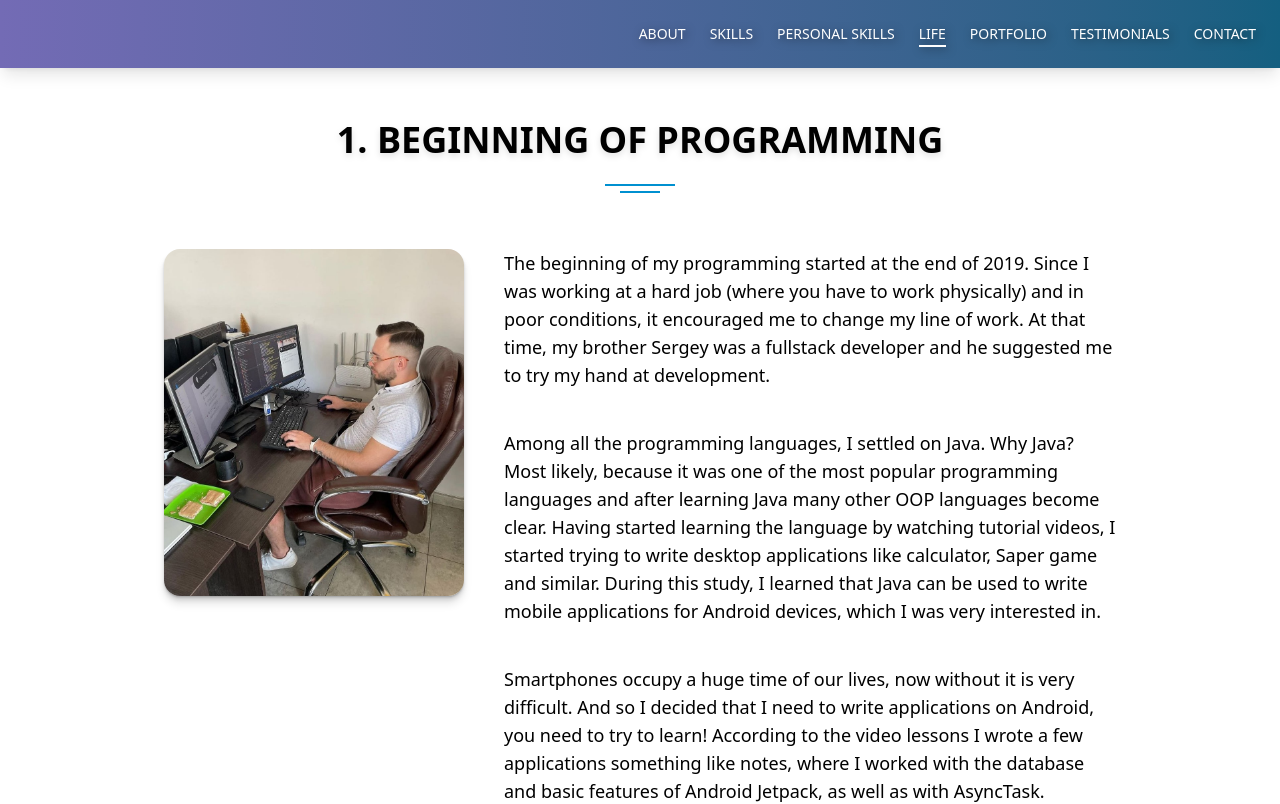
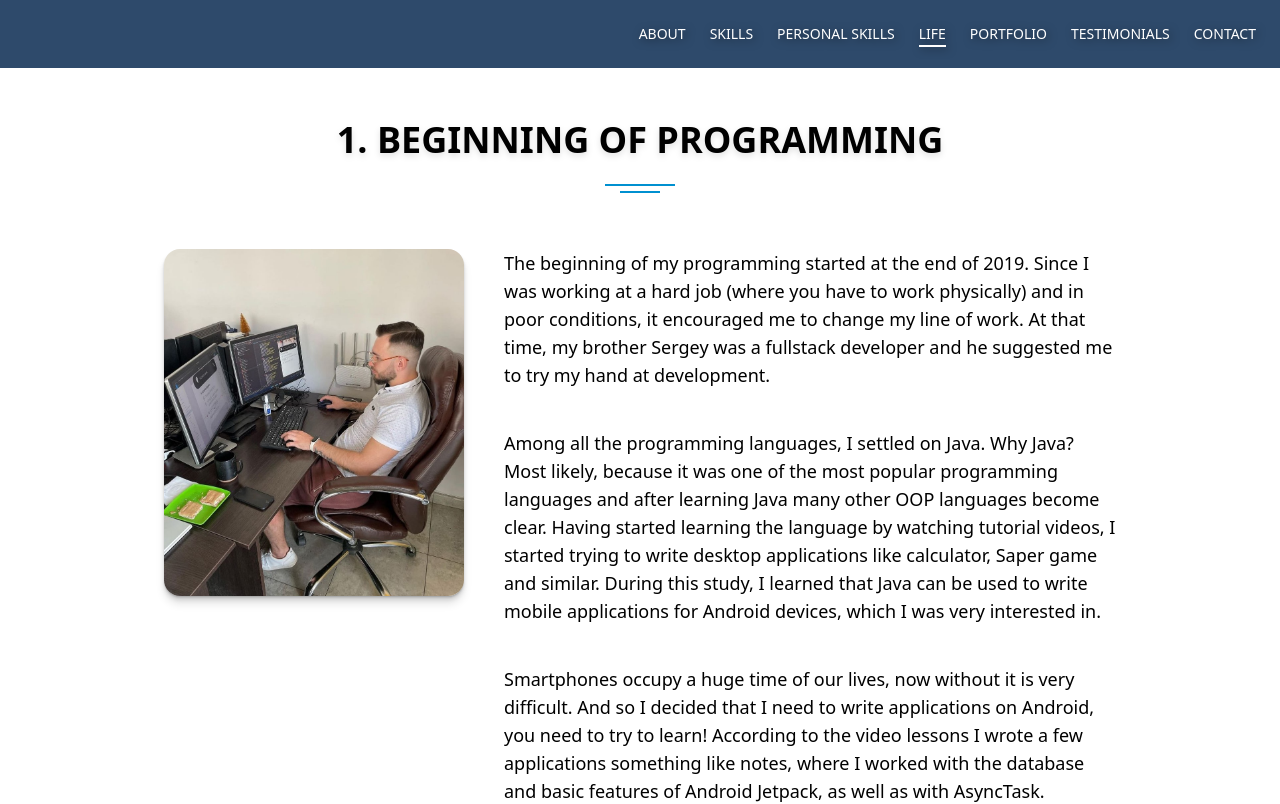
Before and after one commit to J-iSkeLo/portfolio, a Vue app: page /life in a window 1280 px wide. Shown: the top 804 px of the page. Built offline with nearby package versions, Linux system fonts and the light colour scheme.

Commit message:
chore: improve navbar functionality

```diff
--- a/src/assets/globals.css
+++ b/src/assets/globals.css
@@ -6,7 +6,7 @@
 }
 
 @theme {
-    --color-main: #145F80;
+    --color-main: #2e4a6b;
     --color-secondary: #736BB5;
 
     --background-image-hero: url('/src/assets/img/backgrounds/hero.jpg');
--- a/src/components/Navbar.vue
+++ b/src/components/Navbar.vue
@@ -1,27 +1,46 @@
 <script setup lang="ts">
-import type { RouteLocationRaw } from 'vue-router'
+import { ref, onMounted, onUnmounted, watchEffect } from 'vue'
+import { navbarLinks } from '@/modules/navbarLinks'
 import { useNavbar } from '@/composables/useNavbar'
 
 const commonHamburgerStyles = 'bg-white h-[3px] w-6 rounded-full transition-transform duration-500'
 
-type Link = { title: string; to: RouteLocationRaw }
-
-const links: Link[] = [
-    { title: 'About', to: { name: 'home' } },
-    { title: 'Skills', to: { name: 'home', query: { section: 'skills' } } },
-    { title: 'Personal skills', to: { name: 'home', query: { section: 'personal' } } },
-    { title: 'Life', to: { name: 'life' } },
-    { title: 'Portfolio', to: { name: 'home', query: { section: 'portfolio' } } },
-    { title: 'testimonials', to: { name: 'home', query: { section: 'testimonials' } } },
-    { title: 'Contact', to: { name: 'home', query: { section: 'contact' } } },
-]
+const props = defineProps<{ isHome: boolean }>()
 
 const { isOpen, toggleNavbar } = useNavbar()
+
+const minimize = ref<boolean>(false)
+const showBackground = ref<boolean>(false)
+
+function updateNavbar(): void {
+    minimize.value = window.scrollY > 400
+    showBackground.value = window.scrollY > 300 || isOpen.value || !props.isHome
+}
+
+onMounted(() => {
+    updateNavbar()
+    window.addEventListener('scroll', updateNavbar)
+})
+
+onUnmounted(() => {
+    window.removeEventListener('scroll', updateNavbar)
+})
+
+watchEffect(() => {
+    showBackground.value = isOpen.value
+})
 </script>
 
 <template>
-    <nav>
-        <div class="container py-6">
+    <nav
+        class="fixed inset-x-0 z-20 transition-all! duration-500"
+        :class="{
+            'py-3': minimize,
+            'py-6': !minimize,
+            'bg-main': showBackground,
+        }"
+    >
+        <div class="container">
             <div class="flex lg:hidden justify-end">
                 <button
                     type="button"
@@ -49,7 +68,7 @@ const { isOpen, toggleNavbar } = useNavbar()
                     'flex flex-col lg:flex-row justify-end space-y-3 lg:space-y-0',
                     'lg:space-x-6 uppercase text-md lg:text-sm',
                 ]">
-                    <li v-for="link in links" :key="link.title">
+                    <li v-for="link in navbarLinks" :key="link.title">
                         <RouterLink
                             exact-active-class="border-white"
                             :to="link.to"
--- a/src/components/Sections/Hero.vue
+++ b/src/components/Sections/Hero.vue
@@ -1,34 +1,15 @@
 <script setup lang="ts">
-import { ref, onMounted, onUnmounted } from 'vue'
-import { useNavbar } from '@/composables/useNavbar'
+import { ref, onMounted } from 'vue'
 import Navbar from '@/components/Navbar.vue'
 import Social from '@/components/Social.vue'
 import LetterIcon from '@/assets/img/icons/letter.webp'
 import EmailIcon from '@/assets/img/icons/email.webp'
 
-type Props = {
-    minimize: boolean
-}
+const props = defineProps<{ isHome: boolean }>()
 
-const props = defineProps<Props>()
-const { isOpen } = useNavbar()
-
-const isHomePage = ref<boolean>(!props.minimize)
 const showHeader = ref<boolean>(false)
 
-function minimizeHero(): void {
-    isHomePage.value = window.scrollY < 400
-}
-
-onMounted(() => {
-    minimizeHero()
-    window.addEventListener('scroll', minimizeHero)
-    setTimeout(() => showHeader.value = true, 100)
-})
-
-onUnmounted(() => {
-    window.removeEventListener('scroll', minimizeHero)
-})
+onMounted(() => setTimeout(() => showHeader.value = true, 100))
 </script>
 
 <template>
@@ -38,12 +19,9 @@ onUnmounted(() => {
     >
         <div class="main-gradient absolute left-0 right-0 top-0 bottom-0 opacity-70"></div>
 
-        <Navbar
-            class="fixed inset-x-0 z-20 transition-colors duration-500"
-            :class="!isHomePage || minimize || isOpen ? 'main-gradient shadow-lg' : ''"
-        />
+        <Navbar :is-home="isHome" />
 
-        <div v-if="!minimize" class="py-52 md:py-55 relative z-10 text-center">
+        <div v-if="isHome" class="py-52 md:py-55 relative z-10 text-center">
             <h1 class="text-3xl md:text-3xl lg:text-5xl font-bold drop-shadow-hero">
                 OLEXIY CHORNENKYI
             </h1>
@@ -133,7 +111,7 @@ onUnmounted(() => {
             </div>
         </div>
 
-        <div v-if="!minimize" class="flex justify-end mb-14">
+        <div v-if="isHome" class="flex justify-end mb-14">
             <Social />
         </div>
     </header>
--- a/src/components/Views/HomeView.vue
+++ b/src/components/Views/HomeView.vue
@@ -9,7 +9,7 @@ import Hero from '@/components/Sections/Hero.vue'
 </script>
 
 <template>
-    <Hero :minimize="false" />
+    <Hero :is-home="true" />
     <About />
     <Skills />
     <Personal />
--- a/src/components/Views/LifeView.vue
+++ b/src/components/Views/LifeView.vue
@@ -5,7 +5,7 @@ import Hero from '@/components/Sections/Hero.vue'
 </script>
 
 <template>
-    <Hero :minimize="true" />
+    <Hero :is-home="false" />
 
     <div class="container max-w-250">
         <BlogSection title="1. Beginning of programming">
--- /dev/null
+++ b/src/modules/navbarLinks.ts
@@ -0,0 +1,11 @@
+import type { RouteLocationRaw } from 'vue-router'
+
+export const navbarLinks: { title: string; to: RouteLocationRaw }[] = [
+    { title: 'About', to: { name: 'home' } },
+    { title: 'Skills', to: { name: 'home', query: { section: 'skills' } } },
+    { title: 'Personal skills', to: { name: 'home', query: { section: 'personal' } } },
+    { title: 'Life', to: { name: 'life' } },
+    { title: 'Portfolio', to: { name: 'home', query: { section: 'portfolio' } } },
+    { title: 'testimonials', to: { name: 'home', query: { section: 'testimonials' } } },
+    { title: 'Contact', to: { name: 'home', query: { section: 'contact' } } },
+]
```
